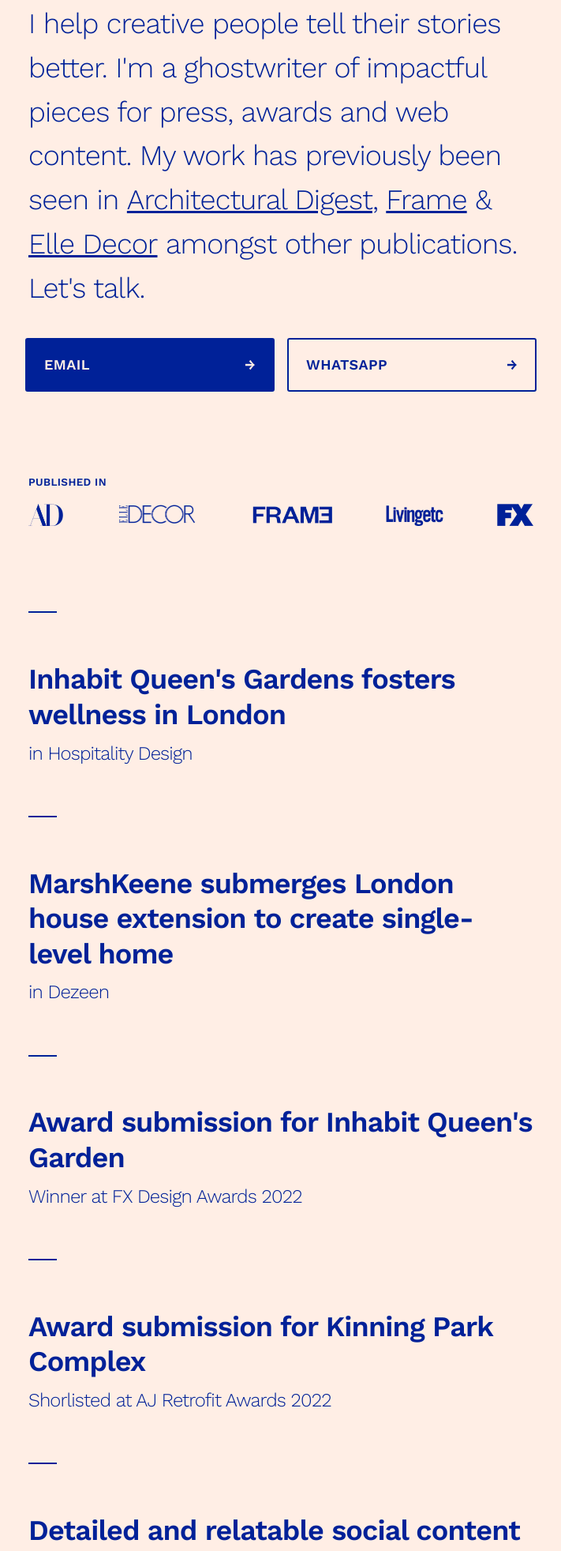
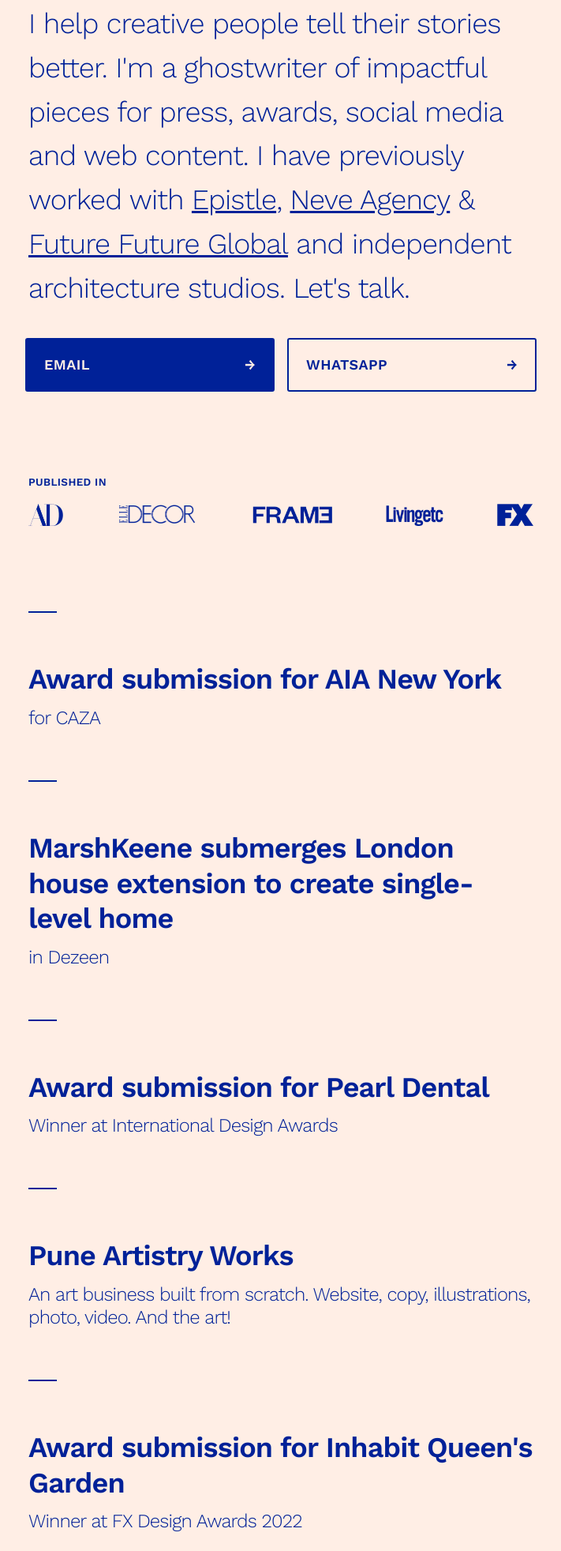
Before and after one commit to jaishwarya71/jaishwarya71.github.io, a plain HTML site: page index.html in a window 1280 px wide. Shown: the part 233-2197 px from the top of the page at 79% size, without its empty margins (284-995 px from the left). Drawn offline with nearby package versions, Linux system fonts and the light colour scheme.

Commit message:
Update index.html
Added all agency names in the main paragraph. Added all FFG stuff. Also added PAW. Removed all except one epistle stuff. Removed Acelab because the link does not exist.

```diff
--- a/index.html
+++ b/index.html
@@ -219,11 +219,11 @@
       </div>
       <div class="intro">
           <p>
-            I help creative people tell their stories better. I'm a ghostwriter of impactful pieces for press, awards and web content. My work has previously been seen in
-            <a href="https://www.architecturaldigest.in/story/4-homes-across-india-that-celebrate-south-indian-design-traditions/" target="_blank">Architectural Digest</a>,
-            <a href="https://www.frameweb.com/article/hospitality/this-london-destination-sets-a-new-standard-for-sustainable-wellbeing-oriented-hotels-in-the-city" target="_blank">Frame</a> &amp;
-            <a href="https://elledecor.in/article/spaces-with-bricks-youd-love-to-mimic/" target="_blank">Elle Decor</a>
-            amongst other publications. Let's talk.
+            I help creative people tell their stories better. I'm a ghostwriter of impactful pieces for press, awards, social media and web content. I have previously worked with
+            <a href="https://epistle.co/" target="_blank">Epistle</a>,
+            <a href="https://neve.agency/" target="_blank">Neve Agency</a> &amp;
+            <a href="https://www.future-future.global/" target="_blank">Future Future Global</a>
+            and independent architecture studios. Let's talk.
           </p>
           <div class="buttons">
             <a href="mailto:jaishwarya71@gmail.com" class="email button">Email<span>&rarr;</span></a>
@@ -243,9 +243,9 @@
       <div class="articles">
         <div class="article">
           <h1>
-                <a href="https://hospitalitydesign.com/news/hotels-resorts/inhabit-queens-gardens/" target="_blank">Inhabit Queen's Gardens fosters wellness in London</a>
+            <a href="https://drive.google.com/file/d/1cf6VP1DRa25lspF73uNV6MtGs-YjComM/view?usp=drive_link" target="_blank">Award submission for AIA New York</a>
           </h1>
-              <h3>in Hospitality Design</h3>
+          <h3>for CAZA</h3>
       </div>
 
           <div class="article">
@@ -257,16 +257,23 @@
 
             <div class="article">
                 <h1>
-                <a href="https://drive.google.com/file/d/12xXbvdUzfsK4_nL33Ne-lgy24hTQVBbq/view?usp=drive_link" target="_blank">Award submission for Inhabit Queen's Garden</a>
+                  <a href="https://www.idesignawards.com/winners/zoom.php?eid=9-52441-23" target="_blank">Award submission for Pearl Dental</a>
                 </h1>
-              <h3>Winner at FX Design Awards 2022</h3>
+                <h3>Winner at International Design Awards</h3>
             </div>
 
             <div class="article">
                 <h1>
-                <a href="https://drive.google.com/file/d/1fMThpAkzPUSVVtJJcBq_SMTruiNYqSr4/view?usp=drive_link" target="_blank">Award submission for Kinning Park Complex</a>
+                  <a href="https://puneartistryworks.com/" target="_blank">Pune Artistry Works</a>
                 </h1>
-              <h3>Shorlisted at AJ Retrofit Awards 2022</h3>
+                <h3>An art business built from scratch. Website, copy, illustrations, photo, video. And the art!</h3>
+            </div>
+
+            <div class="article">
+              <h1>
+                <a href="https://drive.google.com/file/d/12xXbvdUzfsK4_nL33Ne-lgy24hTQVBbq/view?usp=drive_link" target="_blank">Award submission for Inhabit Queen's Garden</a>
+              </h1>
+              <h3>Winner at FX Design Awards 2022</h3>
           </div>
 
           <div class="article">
@@ -278,23 +285,9 @@
 
           <div class="article">
               <h1>
-                <a href="https://acelabusa.com/articles/architecture-design-insights/period-buildings-with-modern-fenestrations" target="_blank">Period buildings with modern fenestrations</a>
-              </h1>
-              <h3>in Acelab Articles</h3>
-          </div>
-
-          <div class="article">
-              <h1>
                 <a href="https://www.habitusliving.com/architecture/anugraha-residence-envisage/amp" target="_blank">A small oasis in the bustling city</a>
               </h1>
               <h3>in Habitus Living</h3>
-          </div>
-
-          <div class="article">
-              <h1>
-                <a href="https://www.architecturaldigest.in/story/4-homes-across-india-that-celebrate-south-indian-design-traditions/" target="_blank">Four homes across India that celebrate South Indian design traditions</a>
-              </h1>
-              <h3>in Architectural Digest</h3>
           </div>
 
           <div class="article">
```
Lines whose indentation alone changed are shown as unchanged.
